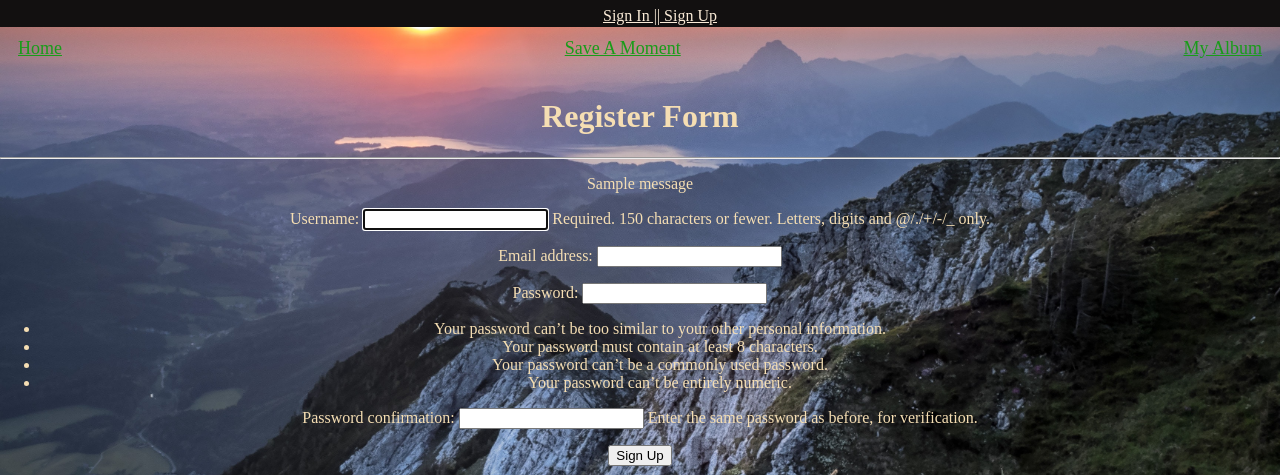
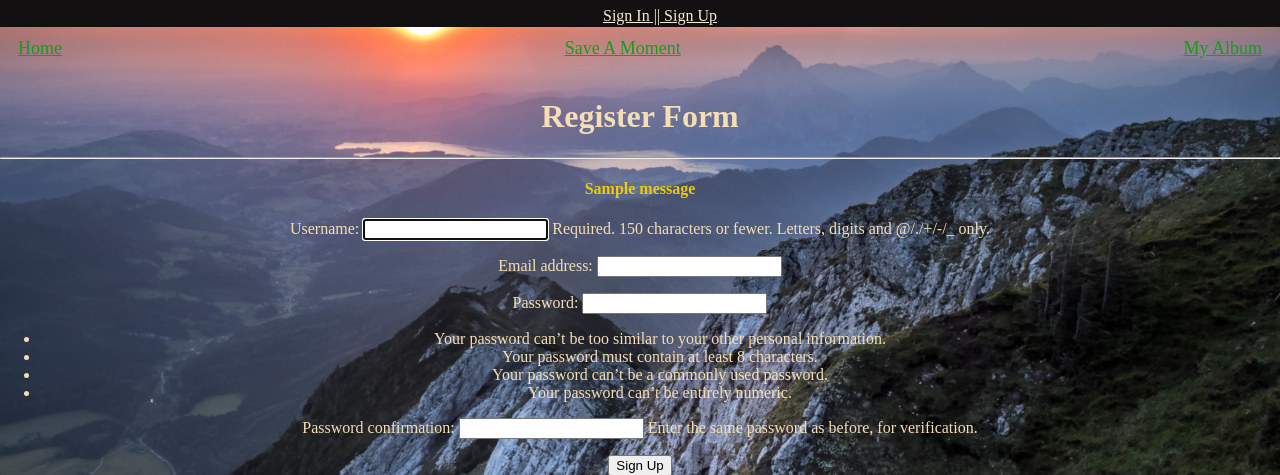
Before and after one commit to Jo-Zh/myAlbum, a Django app: page /manage/signup/ in a window 1280 px wide. Shown: the top 475 px of the page. Run offline with Django 4.2, Linux system fonts and the light colour scheme; tables that the repository leaves empty hold one stand-in row (Sample ...); one stand-in notice (Sample message) is shown.

Commit message:
update regiter form

```diff
--- a/manageAlbum/templates/registration/signup.html
+++ b/manageAlbum/templates/registration/signup.html
@@ -7,7 +7,7 @@
     <hr />
     {%if messages%}
     {%for message in messages%}
-    <p>{{message}}</p>
+    <h4 class="message">{{message}}</h4>
     {%endfor%}
     {%endif%}
     <form method="POST">
--- a/manageAlbum/views.py
+++ b/manageAlbum/views.py
@@ -12,7 +12,10 @@ def SignUpView(req):
         regForm=CustomUserCreationForm(req.POST)
         if regForm.is_valid():
             regForm.save()
-            messages.success(req, 'User has been registered!')
+            messages.success(req, 'User has been registered, please go to sign in!')
+            return redirect('/manage/login/')
+        else:
+            messages.info(req, 'invailed register, try again')
     return render(req, 'registration/signup.html', {'form':form})
 
 
--- a/static/css/style.css
+++ b/static/css/style.css
@@ -61,3 +61,6 @@ nav a:hover {
 .card a {
   color: antiquewhite;
 }
+.message {
+  color: rgb(237, 203, 5);
+}
```
